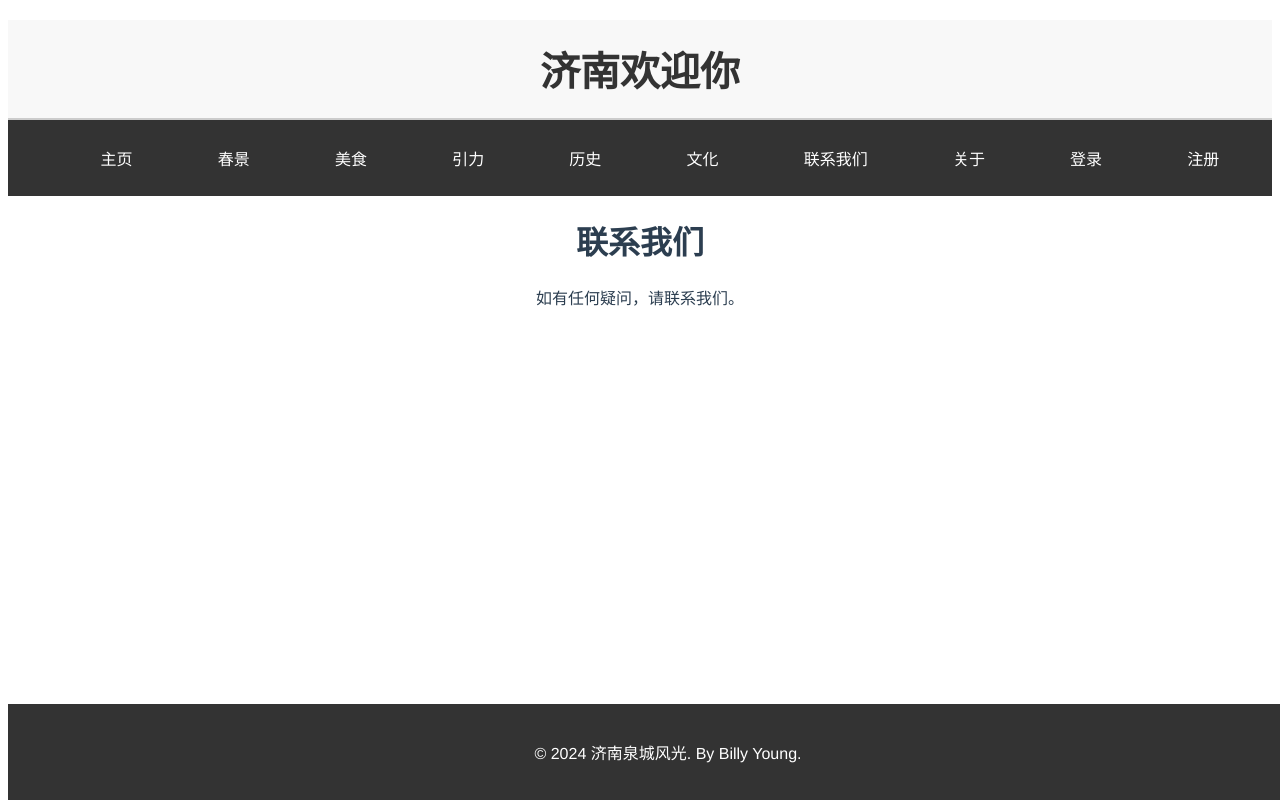
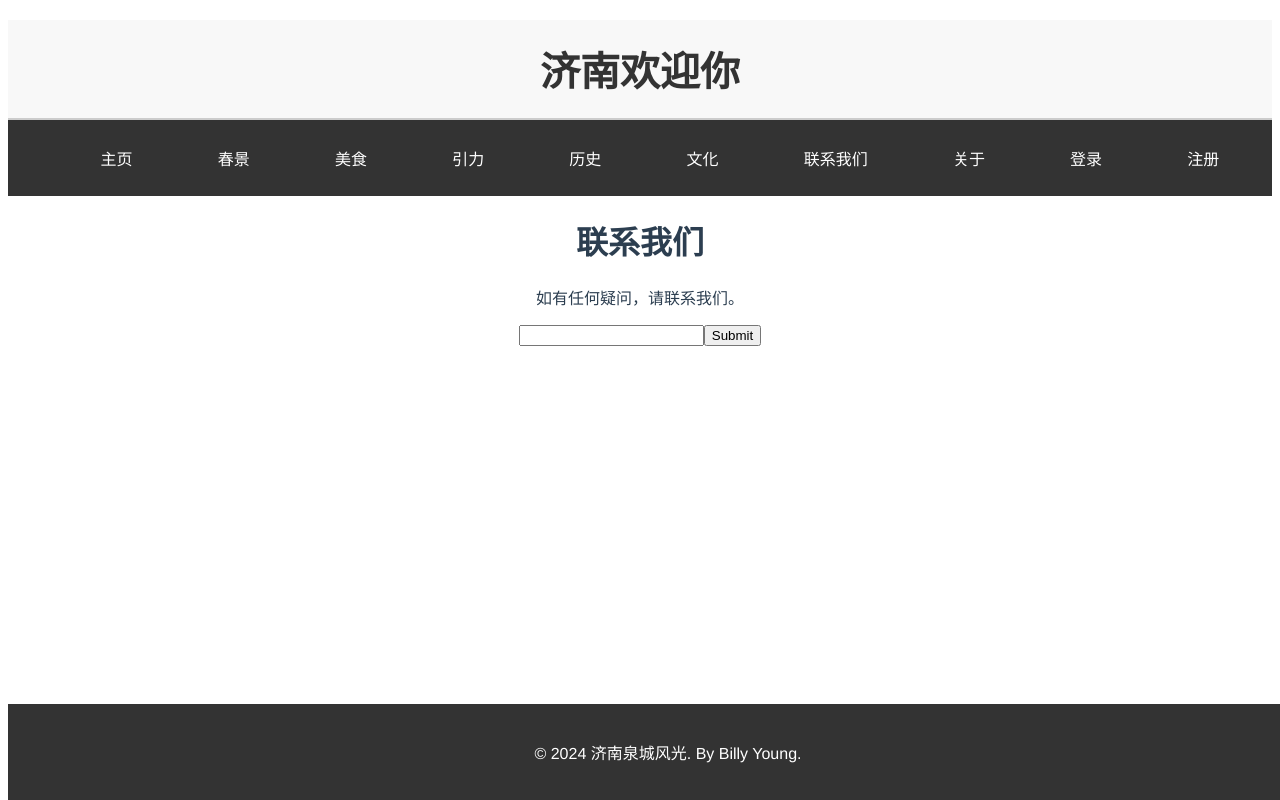
Before and after one commit to Younglllboy/JINAN-Trip, a Vue app: page /contact in a window 1280 px wide. Built offline with nearby package versions, Linux system fonts and the light colour scheme.

Commit message:
Signed-off-by: vr <YC20230127@outlook.com>

```diff
--- a/src/views/ContactPage.vue
+++ b/src/views/ContactPage.vue
@@ -2,6 +2,8 @@
     <div class="contact">
       <h1>联系我们</h1>
       <p>如有任何疑问，请联系我们。</p>
+      <input type="text">
+      <input type="submit">
     </div>
   </template>
 
```
